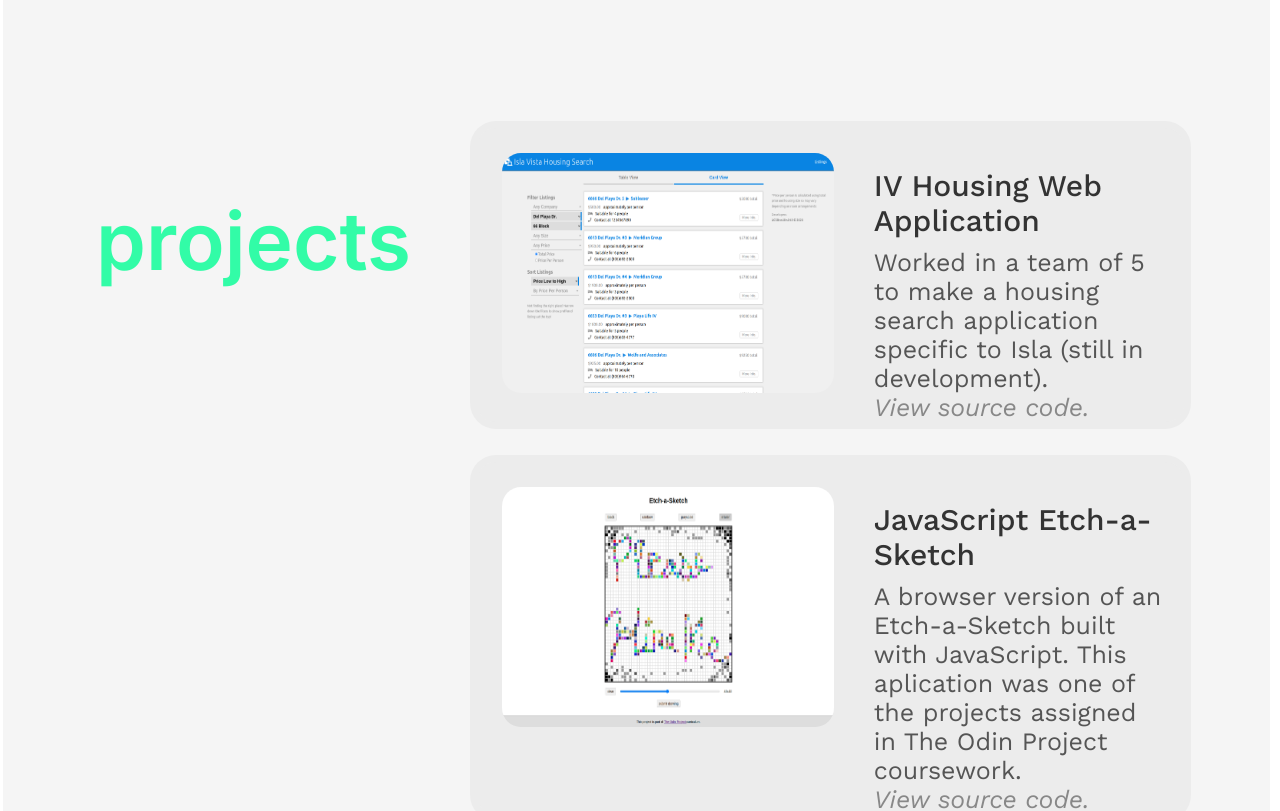
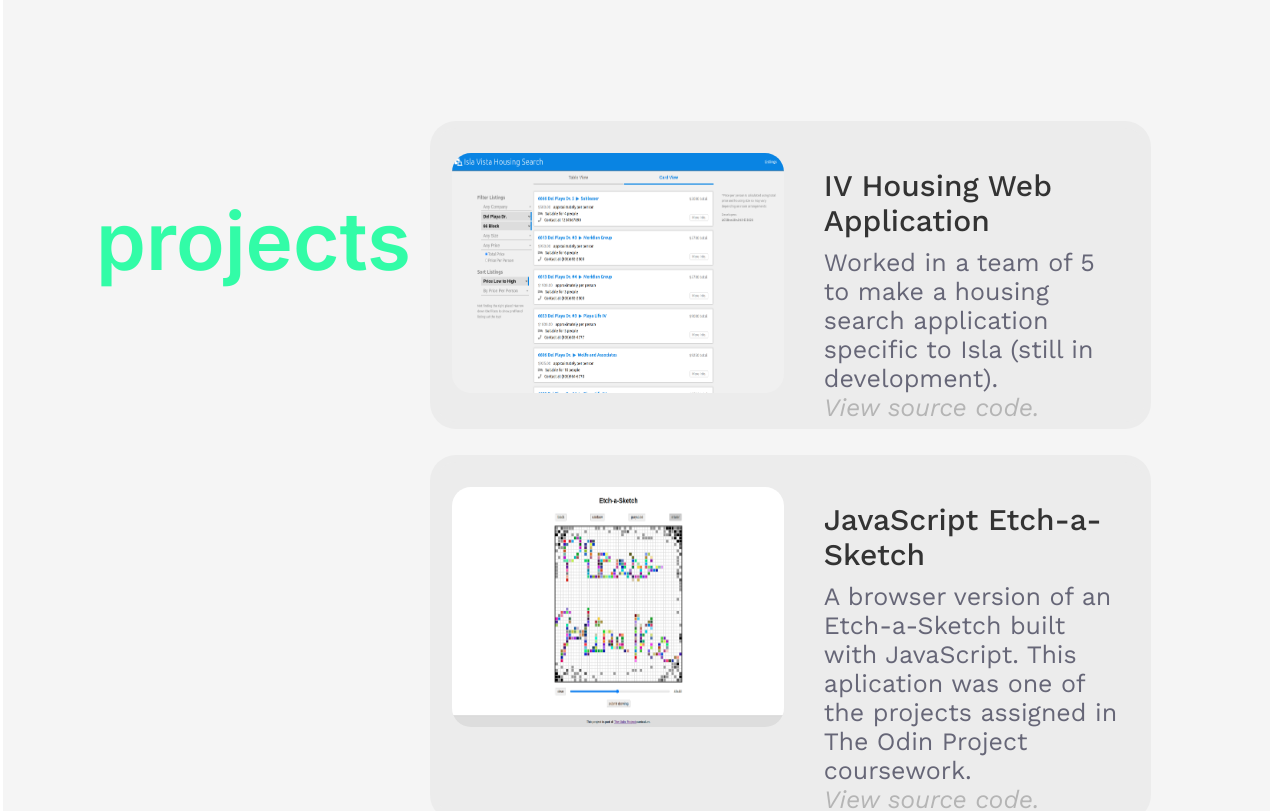
Before and after one commit to mathewkramsch/personal-website-2, a Next.js app: page / in a window 1280 px wide. Shown: the part 960-1771 px from the top of the page. Built offline with nearby package versions, Linux system fonts and the light colour scheme.

Commit message:
added animations

```diff
--- a/components/projects/comps/card.jsx
+++ b/components/projects/comps/card.jsx
@@ -44,14 +44,14 @@ export default class Card extends React.Component {
         return (
             <div className={this.state.focus ? 'projectCard-focus' : 'projectCard' }
                 ref={this.cardRef}>
-                <div className='cardImage'>
+                <div className={this.state.focus ? 'cardImage cardImage-focus' : 'cardImage' }>
                     <a href={this.props.projectData.link}>
                         <img src={this.props.projectData.imgSrc}/>
                     </a>
                 </div>
                 <div className='cardInfo'>
                     <a href={this.props.projectData.link}>
-                        <h4>{this.props.projectData.title}</h4>
+                        <h4 id='projectTitle'>{this.props.projectData.title}</h4>
                     </a>
                     <p>{this.props.projectData.description}
                         <a href={this.props.projectData.srcCodeLink} className='srcCodeLink'>
--- a/styles/components/cards.scss
+++ b/styles/components/cards.scss
@@ -25,14 +25,40 @@
 .projectCard {
     @include projectCard;
     &:hover { @include focus(colors.$bg-card-project-page) }
-    margin-left: 10px;
-    margin-right: 10px;
+    animation-duration: 0.3s;
+    animation-name: move-right;
 }
 
 .projectCard-focus {
     @include projectCard;
     @include focus(colors.$bg-card-project-page);
-    padding-left: 10px;
+    animation-duration: 0.3s;
+    animation-name: move-left;
+    margin-left: -40px;
+    margin-right: 40px;
+    a { img { filter: blur(0); }}
+}
+
+@keyframes move-left {
+    from {
+        margin-left: 0;
+        margin-right: 0;
+    }
+    to {
+        margin-left: -40px;
+        margin-right: 40px;
+    }
+}
+
+@keyframes move-right {
+    from {
+        margin-left: -40px;
+        margin-right: 40px;
+    }
+    to {
+        margin-left: 0;
+        margin-right: 0;
+    }
 }
 
 .cardImage {
@@ -42,11 +68,15 @@
             width: 332px;
             height: 240px;
             border-radius: 19px;
-            // filter: blur(2px);
+            filter: blur(1px);
             &:hover {
                 filter: opacity(60%);
             }
     }}
+}
+
+.cardImage-focus {
+    a { img { filter: blur(0); }}
 }
 
 .cardInfo {
@@ -74,11 +104,25 @@
 .progLangCard {
     @include progLangCard;
     &:hover { @include focus(colors.$bg-card-progLang-page) }
+    animation: move-right 0.5s, close 0.3s;
+}
+
+@keyframes close {
+    from {
+        padding-bottom: 10vh;
+    }
+    to {
+        padding-bottom: 0;
+    }
 }
 
 .progLangCard-focus {
     @include progLangCard;
     @include focus(colors.$bg-card-progLang-page);
+    animation-name: move-left;
+    animation-duration: 0.5s;
+    margin-left: -40px;
+    margin-right: 40px;
 }
 
 .collapsedLangCard {
@@ -126,6 +170,19 @@
 
 .extendedLangCard {
     margin: 0 1.5vw 1.5vw 1.5vw;
+    animation-name: open;
+
+    animation-duration: 0.5s;
+    overflow-y: hidden;
+}
+
+@keyframes open {
+    from {
+        max-height: 0px;
+    }
+    to {
+        max-height: 300px;
+    }
 }
 
 .proficiencyIndicator {
--- a/styles/components/colors.scss
+++ b/styles/components/colors.scss
@@ -20,7 +20,7 @@ $black-000: #000;  // blackest
 $black-150: #1e1e1e;
 $black-200: #222;
 $black-300: #333;
-$black-500: #555;
+$black-600: #667;
 $black-800: #888;  // lightest
 
 
@@ -49,7 +49,7 @@ $fg-accent-alt: $mint-green-200;
 // Typography
 $fg-text-black: $black-000;
 $fg-text-link: $black-300;
-$fg-text-description: $black-500;
+$fg-text-description: $black-600;
 $fg-text-contact-page: $black-800;
 $fg-text-proficiency: $grey-500;
 
--- a/styles/components/typography.scss
+++ b/styles/components/typography.scss
@@ -45,6 +45,8 @@ h4 {  // links, view projects, back to top, aboutInfo, projectTItle
     color: colors.$fg-text-link;
     display: inline-flex;
     align-items: center;
+} #projectTitle {
+    &:hover { font-weight: 600; }
 }
 .italic { font-style: italic; }  // view projects, back to top,
 .description { color: colors.$fg-text-description !important; }
@@ -85,9 +87,13 @@ a {  // links, Project Title link, view source code link
 .srcCodeLink {  // View Source Code
     font-style: italic;
     font-weight: 400;
-    color: colors.$fg-text-contact-page;
+    color: colors.$fg-text-proficiency;
     display: inline-block;
-    &:hover { cursor: pointer; }
+    &:hover {
+        cursor: pointer;
+        // font-weight: 600;
+        text-decoration: line-through;
+    }
 }
 
 .footerText {
@@ -98,11 +104,11 @@ a {  // links, Project Title link, view source code link
     color: colors.$fg-icon-contact-page;
 }
 
-
 #copyRight {
     font-size: 40px;
-    font-weight: 800;
-    margin-right: 5px;
+    font-weight: 600;
+    margin-bottom: -3px;
+    margin-right: 10px;
     color: colors.$fg-text-contact-page;
 }
 
```
